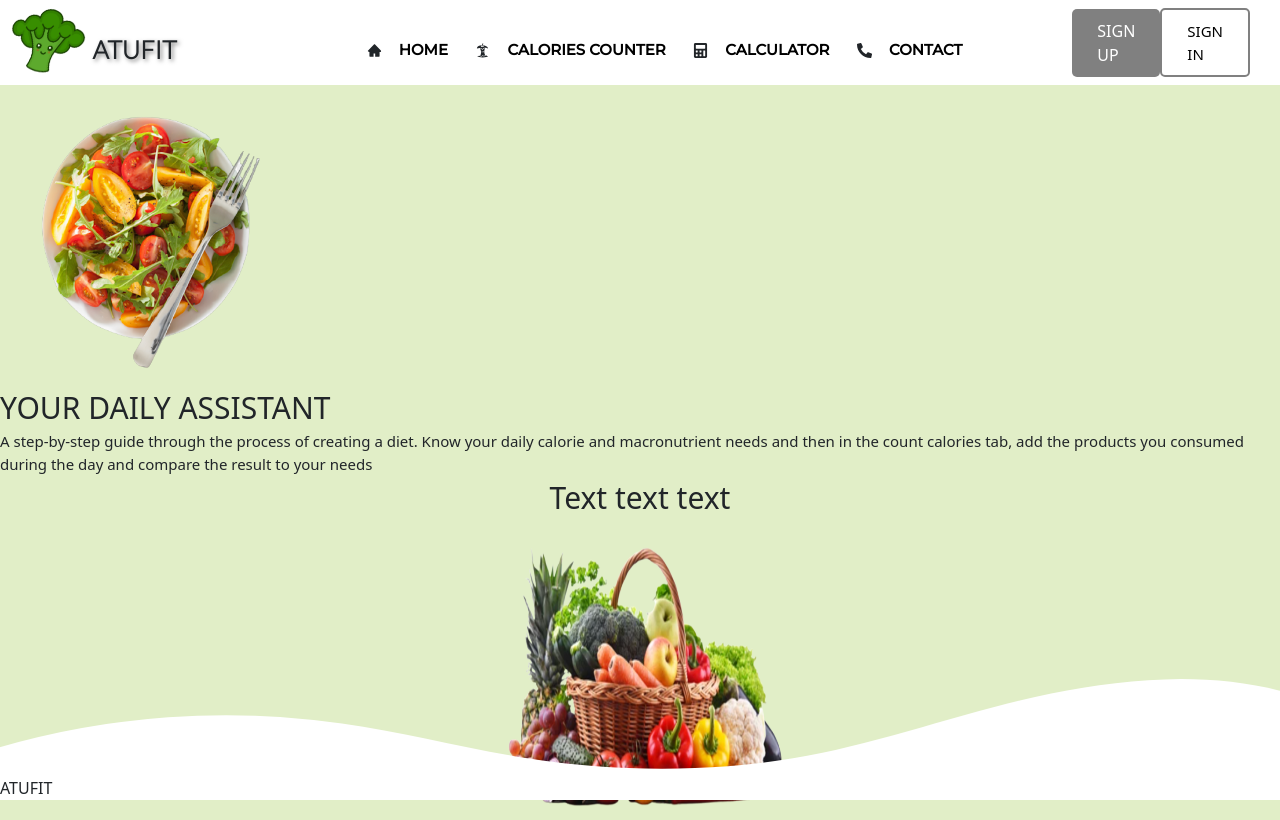
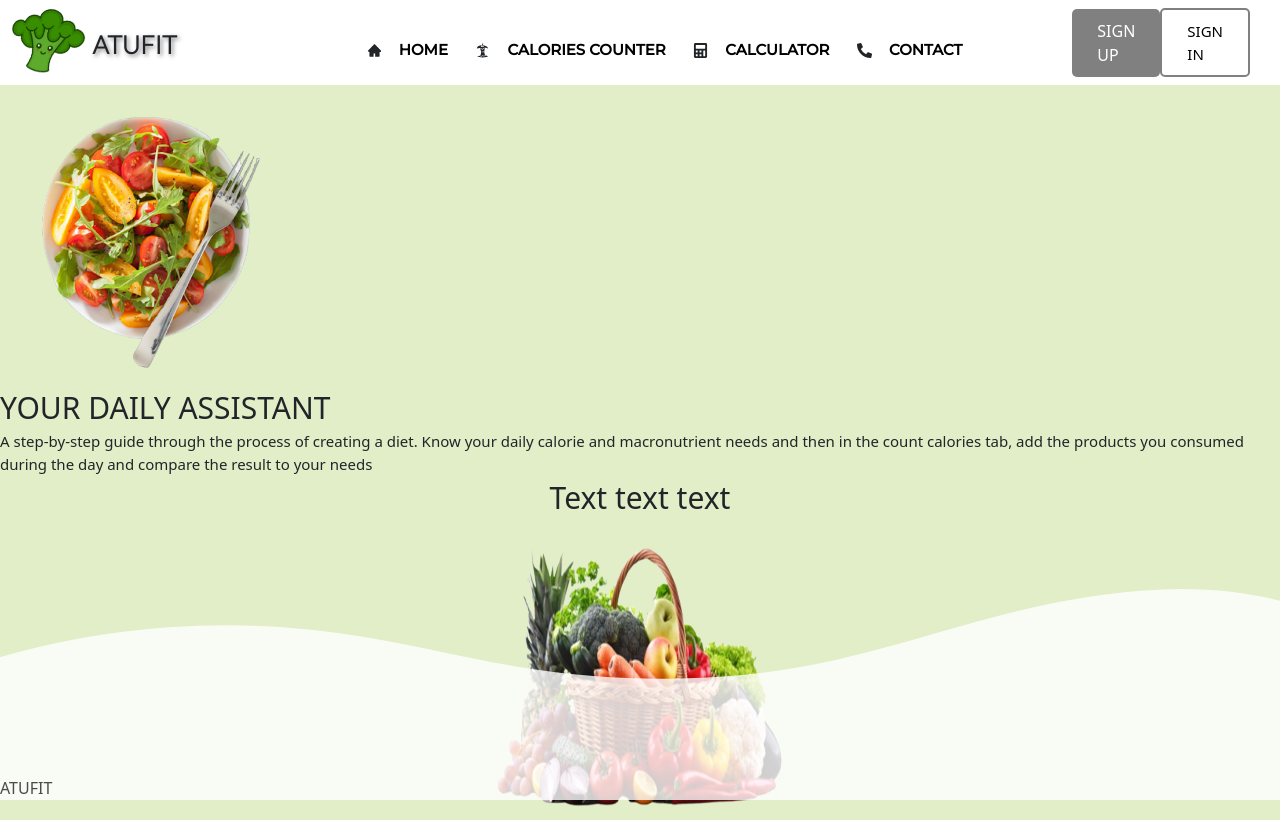
Before and after one commit to PatrycjaBochnak/ATuFit, a React (Create React App) app: page / in a window 1280 px wide. Built offline with nearby package versions, Linux system fonts and the light colour scheme.

Commit message:
adding sticky footer

```diff
--- a/src/styles/_app.scss
+++ b/src/styles/_app.scss
@@ -78,18 +78,22 @@ body, #root{
 }
 .footer {
   position: fixed;
-  height: 30px;
+  height: 120px;
   left: 0;
   bottom: 0;
   width: 100%;
   color: black;
   background-color: white;
   text-align: center;
+  opacity: 0.8;
 }
 .secondFooter {
-  position: absolute;
+  position: fixed;
+  left: 0;
+  bottom: 0;
   background-color: white;
-  height: 30px;
+  opacity: 0.8;
+  height: 120px;
   width: 100%;
   align-items: flex-end;
   align-content: flex-end;
--- a/src/styles/_caloriesCounter.scss
+++ b/src/styles/_caloriesCounter.scss
@@ -40,8 +40,10 @@
   display: flex;
 }
 .custom-shape-divider-bottom-1680550907 {
-  position: absolute;
-  bottom: 30px;
+  position: fixed;
+  left: 0;
+  bottom: 120px;
+  opacity: 0.8;
   left: 0;
   width: 100%;
   overflow: hidden;
--- a/src/styles/_navBar.scss
+++ b/src/styles/_navBar.scss
@@ -56,9 +56,6 @@
   animation: spin 10s linear infinite;
   perspective: 1000px;
 }
-// .broccoli:hover {
-//   animation: spin 0.5s linear infinite;
-// }
 @keyframes spin {
   0% {
     transform: rotateX(0) rotateY(0) rotateZ(0);
@@ -85,7 +82,7 @@
   background-size: 100% 2px;
 }
 .companyName {
-  height: 100px;
+  height: 90px;
   margin-right: 20px;
   font-family: "lato";
   font-weight: 900;
```
